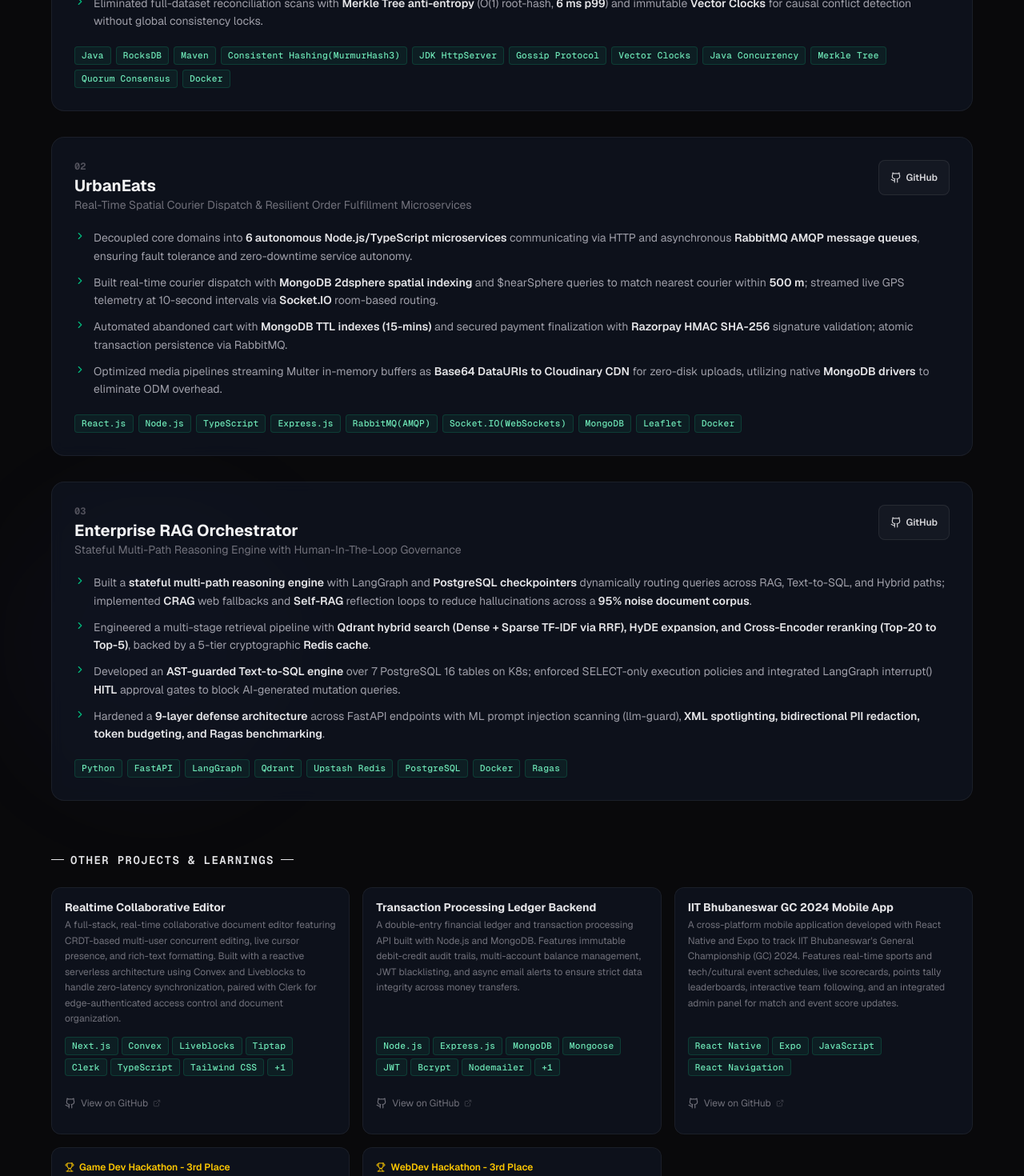
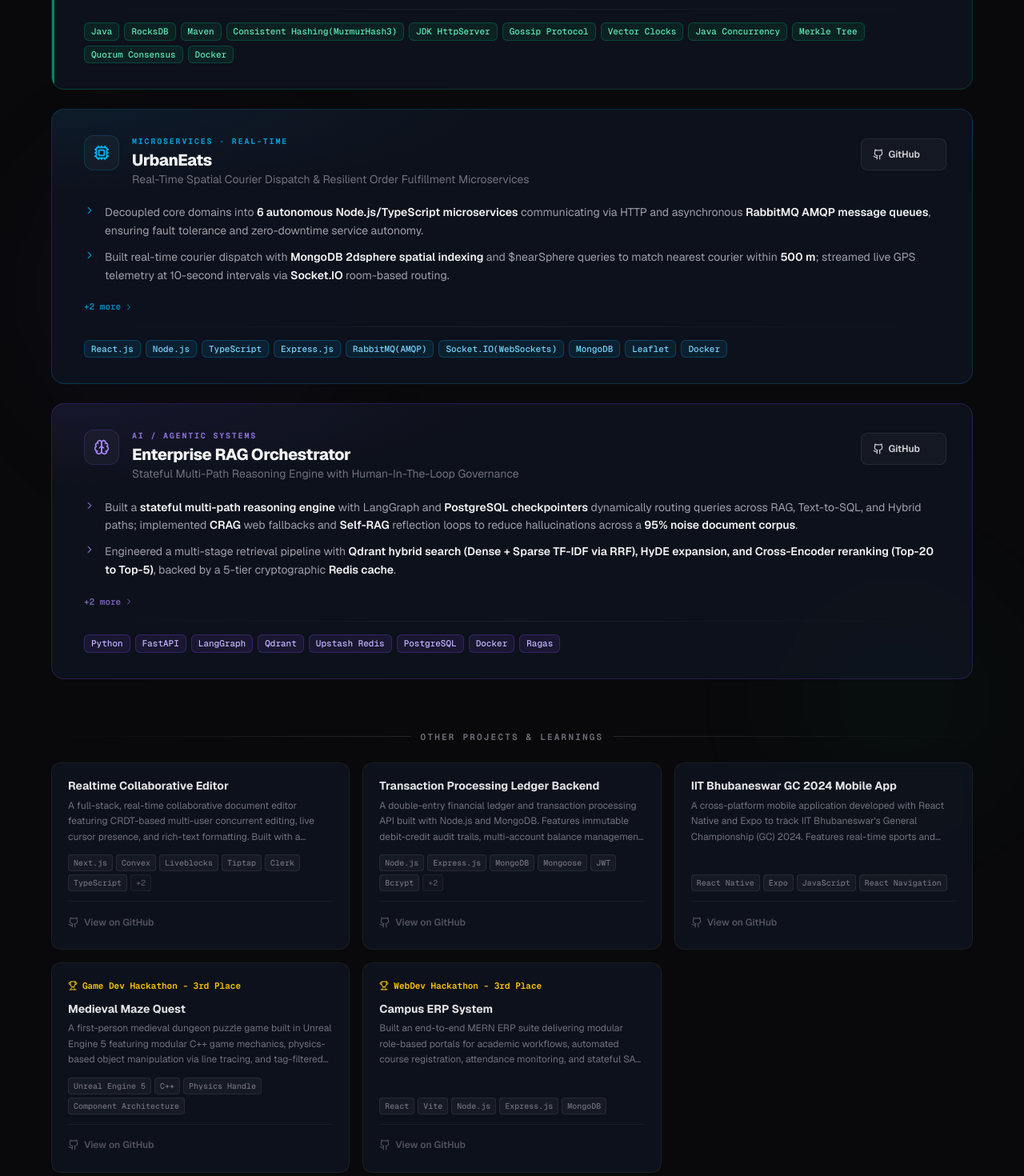
Before and after one commit to NayakSubhransu/Subhransu_Portfolio, a Next.js app: page / in a window 1280 px wide. Shown: the part 3800-5270 px from the top of the page at 80% size. Built offline with nearby package versions, Linux system fonts and the light colour scheme.

Commit message:
Updated Projects

```diff
--- a/components/sections/Projects.tsx
+++ b/components/sections/Projects.tsx
@@ -1,19 +1,27 @@
+"use client";
+
+import { useState } from "react";
 import {
   FolderGit2,
   Github,
   ExternalLink,
   ChevronRight,
   Trophy,
+  ArrowUpRight,
+  Cpu,
+  Network,
+  Brain,
 } from "lucide-react";
 import { flagshipProjects, utilityProjects } from "@/data/portfolio-data";
 
+// ─── Bold metric parser (unchanged) ──────────────────────────────────────────
 function HighlightText({ text }: { text: string }) {
   const parts = text.split(/\*\*(.*?)\*\*/g);
   return (
     <span>
       {parts.map((part, i) =>
         i % 2 === 1 ? (
-          <strong key={i} className="text-zinc-200 font-semibold">
+          <strong key={i} className="text-zinc-100 font-semibold">
             {part}
           </strong>
         ) : (
@@ -24,6 +32,274 @@
   );
 }
 
+// ─── Per-project accent config ────────────────────────────────────────────────
+const PROJECT_ACCENTS: Record<
+  string,
+  {
+    icon: React.ElementType;
+    accent: string;
+    border: string;
+    glow: string;
+    badge: string;
+    badgeText: string;
+    indexColor: string;
+    domain: string;
+  }
+> = {
+  dynamocore: {
+    icon: Network,
+    accent: "text-emerald-400",
+    border: "border-emerald-500/20",
+    glow: "rgba(16,185,129,0.07)",
+    badge: "bg-emerald-500/10 border-emerald-500/25",
+    badgeText: "text-emerald-300",
+    indexColor: "text-emerald-700",
+    domain: "Distributed Systems",
+  },
+  urbaneats: {
+    icon: Cpu,
+    accent: "text-sky-400",
+    border: "border-sky-500/20",
+    glow: "rgba(14,165,233,0.07)",
+    badge: "bg-sky-500/10 border-sky-500/25",
+    badgeText: "text-sky-300",
+    indexColor: "text-sky-700",
+    domain: "Microservices · Real-time",
+  },
+  "enterprise-rag": {
+    icon: Brain,
+    accent: "text-violet-400",
+    border: "border-violet-500/20",
+    glow: "rgba(139,92,246,0.07)",
+    badge: "bg-violet-500/10 border-violet-500/25",
+    badgeText: "text-violet-300",
+    indexColor: "text-violet-700",
+    domain: "AI / Agentic Systems",
+  },
+};
+
+const FALLBACK_ACCENT = PROJECT_ACCENTS["dynamocore"];
+
+// ─── Flagship Card ────────────────────────────────────────────────────────────
+function FlagshipCard({
+  project,
+  index,
+}: {
+  project: (typeof flagshipProjects)[0];
+  index: number;
+}) {
+  const [expanded, setExpanded] = useState(false);
+  const acc = PROJECT_ACCENTS[project.id] ?? FALLBACK_ACCENT;
+  const Icon = acc.icon;
+
+  return (
+    <article
+      className={`relative group rounded-2xl overflow-hidden border ${acc.border} bg-[--bg-card] transition-all duration-300`}
+      style={{
+        background: `radial-gradient(ellipse 80% 50% at 0% 0%, ${acc.glow}, transparent 60%), rgba(17,24,39,0.6)`,
+      }}
+      aria-label={project.name}
+    >
+      {/* Thin accent line at the left edge */}
+      <div
+        className={`absolute left-0 top-0 bottom-0 w-[3px] ${acc.accent.replace("text-", "bg-")} opacity-60 group-hover:opacity-100 transition-opacity duration-300`}
+        aria-hidden="true"
+      />
+
+      <div className="p-5 sm:p-6 lg:p-8 pl-6 sm:pl-8 lg:pl-10">
+        {/* ── Top row ── */}
+        <div className="flex flex-col sm:flex-row sm:items-start gap-4 sm:gap-6 mb-5">
+          {/* Left: icon + index + title */}
+          <div className="flex items-start gap-4 flex-1 min-w-0">
+            {/* Icon block */}
+            <div
+              className={`flex-shrink-0 flex items-center justify-center w-10 h-10 sm:w-11 sm:h-11 rounded-xl border ${acc.border} bg-white/[0.03] group-hover:bg-white/[0.06] transition-colors`}
+              aria-hidden="true"
+            >
+              <Icon className={`w-5 h-5 ${acc.accent}`} />
+            </div>
+
+            <div className="flex-1 min-w-0">
+              {/* Domain eyebrow */}
+              <p className={`text-[10px] font-mono font-bold uppercase tracking-[0.18em] ${acc.accent} mb-1 opacity-80`}>
+                {acc.domain}
+              </p>
+              <h4 className="text-lg sm:text-xl font-extrabold text-zinc-100 tracking-tight leading-tight">
+                {project.name}
+              </h4>
+              <p className="text-xs sm:text-sm text-zinc-500 mt-0.5 leading-snug">
+                {project.subheading}
+              </p>
+            </div>
+          </div>
+
+          {/* Right: action buttons */}
+          <div className="flex items-center gap-2 flex-shrink-0 sm:pt-1">
+            <a
+              href={project.repoUrl}
+              target="_blank"
+              rel="noopener noreferrer"
+              className="flex items-center gap-1.5 px-3.5 py-2 rounded-lg border border-white/[0.08] bg-white/[0.03] hover:bg-white/[0.08] active:bg-white/[0.12] text-zinc-300 hover:text-zinc-100 text-xs font-semibold transition-all duration-200 min-h-[40px] group/btn"
+              aria-label={`View ${project.name} on GitHub`}
+            >
+              <Github className="w-3.5 h-3.5" aria-hidden="true" />
+              <span>GitHub</span>
+              <ArrowUpRight className="w-3 h-3 opacity-0 group-hover/btn:opacity-60 -translate-y-0.5 translate-x-0.5 transition-all" aria-hidden="true" />
+            </a>
+            {project.paperUrl && (
+              <a
+                href={project.paperUrl}
+                target="_blank"
+                rel="noopener noreferrer"
+                className={`flex items-center gap-1.5 px-3.5 py-2 rounded-lg border ${acc.badge} ${acc.badgeText} hover:opacity-90 text-xs font-semibold transition-all duration-200 min-h-[40px]`}
+                aria-label={`View research paper for ${project.name}`}
+              >
+                <ExternalLink className="w-3.5 h-3.5" aria-hidden="true" />
+                Paper
+              </a>
+            )}
+          </div>
+        </div>
+
+        {/* ── Highlights ── */}
+        {/* Show first 2 always; expand for the rest */}
+        <ul
+          className="flex flex-col gap-2.5 mb-5"
+          aria-label={`Engineering highlights for ${project.name}`}
+          role="list"
+        >
+          {project.highlights
+            .slice(0, expanded ? project.highlights.length : 2)
+            .map((hl, hi) => (
+              <li key={hi} className="flex items-start gap-3">
+                <ChevronRight
+                  className={`w-3.5 h-3.5 ${acc.accent} flex-shrink-0 mt-0.5 opacity-70`}
+                  aria-hidden="true"
+                />
+                <span className="text-xs sm:text-sm text-zinc-400 leading-relaxed">
+                  <HighlightText text={hl} />
+                </span>
+              </li>
+            ))}
+        </ul>
+
+        {/* Expand toggle — only if there are hidden bullets */}
+        {project.highlights.length > 2 && (
+          <button
+            type="button"
+            onClick={() => setExpanded((v) => !v)}
+            className={`text-[11px] font-mono font-semibold ${acc.accent} opacity-70 hover:opacity-100 transition-opacity mb-4 flex items-center gap-1 cursor-pointer select-none`}
+            aria-expanded={expanded}
+          >
+            <span>{expanded ? "Show less" : `+${project.highlights.length - 2} more`}</span>
+            <ChevronRight
+              className={`w-3 h-3 transition-transform duration-200 ${expanded ? "rotate-90" : ""}`}
+              aria-hidden="true"
+            />
+          </button>
+        )}
+
+        {/* ── Divider ── */}
+        <div className="h-px bg-gradient-to-r from-transparent via-white/[0.06] to-transparent mb-4" aria-hidden="true" />
+
+        {/* ── Tech stack ── */}
+        <div
+          className="flex flex-wrap gap-1.5"
+          aria-label={`Tech stack for ${project.name}`}
+        >
+          {project.stack.map((tech) => (
+            <span
+              key={tech}
+              className={`inline-flex items-center px-2 py-0.5 rounded-md text-[11px] font-mono font-medium border ${acc.badge} ${acc.badgeText}`}
+            >
+              {tech}
+            </span>
+          ))}
+        </div>
+      </div>
+    </article>
+  );
+}
+
+// ─── Utility Card ─────────────────────────────────────────────────────────────
+function UtilityCard({
+  project,
+}: {
+  project: (typeof utilityProjects)[0];
+}) {
+  return (
+    <article
+      className="group relative glass-card rounded-xl p-4 sm:p-5 flex flex-col gap-3 border border-zinc-800/60 hover:border-zinc-700/80 transition-all duration-300 overflow-hidden"
+      aria-label={project.name}
+    >
+      {/* Subtle corner glow on hover */}
+      <div
+        className="absolute top-0 right-0 w-24 h-24 bg-emerald-500/[0.04] rounded-full blur-2xl opacity-0 group-hover:opacity-100 transition-opacity duration-500 pointer-events-none"
+        aria-hidden="true"
+      />
+
+      {/* Award badge — sits at top */}
+      {project.award && (
+        <div className="flex items-center gap-1.5">
+          <Trophy className="w-3 h-3 text-yellow-400 flex-shrink-0" aria-hidden="true" />
+          <span className="text-[11px] font-semibold text-yellow-400 font-mono">
+            {project.award}
+          </span>
+        </div>
+      )}
+
+      {/* Title + summary */}
+      <div className="flex-1">
+        <h4 className="text-sm font-bold text-zinc-200 mb-1.5 leading-tight group-hover:text-zinc-100 transition-colors">
+          {project.name}
+        </h4>
+        <p className="text-xs text-zinc-500 leading-relaxed line-clamp-3">
+          {project.summary}
+        </p>
+      </div>
+
+      {/* Stack chips */}
+      <div
+        className="flex flex-wrap gap-1"
+        aria-label={`Tech stack for ${project.name}`}
+      >
+        {project.stack.slice(0, 6).map((tech) => (
+          <span
+            key={tech}
+            className="px-1.5 py-0.5 rounded text-[10px] font-mono font-medium bg-white/[0.04] border border-white/[0.07] text-zinc-500"
+          >
+            {tech}
+          </span>
+        ))}
+        {project.stack.length > 6 && (
+          <span className="px-1.5 py-0.5 rounded text-[10px] font-mono font-medium bg-white/[0.02] border border-white/[0.05] text-zinc-600">
+            +{project.stack.length - 6}
+          </span>
+        )}
+      </div>
+
+      {/* Footer CTA */}
+      <a
+        href={project.repoUrl}
+        target="_blank"
+        rel="noopener noreferrer"
+        className="flex items-center justify-between pt-3 border-t border-white/[0.05] text-zinc-600 hover:text-emerald-400 transition-colors min-h-[40px] group/link"
+        aria-label={`View ${project.name} on GitHub`}
+      >
+        <span className="flex items-center gap-1.5 text-xs font-semibold">
+          <Github className="w-3.5 h-3.5" aria-hidden="true" />
+          View on GitHub
+        </span>
+        <ArrowUpRight
+          className="w-3.5 h-3.5 opacity-0 group-hover/link:opacity-100 -translate-y-0.5 translate-x-0.5 group-hover/link:translate-y-0 group-hover/link:translate-x-0 transition-all duration-200"
+          aria-hidden="true"
+        />
+      </a>
+    </article>
+  );
+}
+
+// ─── Section ─────────────────────────────────────────────────────────────────
 export default function Projects() {
   return (
     <section
@@ -31,12 +307,14 @@
       className="py-16 sm:py-20 lg:py-28 px-4 sm:px-6 lg:px-8 relative"
       aria-label="Projects Showcase"
     >
+      {/* Ambient background blobs */}
       <div className="absolute inset-0 pointer-events-none overflow-hidden" aria-hidden="true">
-        <div className="absolute top-1/2 left-0 w-96 h-96 bg-indigo-500/[0.03] rounded-full blur-3xl" />
+        <div className="absolute top-1/3 left-0 w-[480px] h-[480px] bg-indigo-500/[0.025] rounded-full blur-3xl" />
+        <div className="absolute bottom-1/4 right-0 w-[320px] h-[320px] bg-emerald-500/[0.025] rounded-full blur-3xl" />
       </div>
 
       <div className="relative max-w-6xl mx-auto">
-        {/* Section Header */}
+        {/* ── Section Header ── */}
         <header className="mb-10 sm:mb-14">
           <p className="section-eyebrow mb-3">
             <FolderGit2 className="w-3 h-3" aria-hidden="true" />
@@ -46,163 +324,42 @@
             Projects Showcase
           </h2>
           <p className="mt-2 text-zinc-500 max-w-xl text-sm sm:text-base">
-            Production-grade systems and tools - built with real architectural
-            trade-offs.
+            Production-grade systems and tools — built with real architectural
+            trade-offs in distributed computing, real-time systems, and AI engineering.
           </p>
         </header>
 
         {/* ── Part 1: Flagship Projects ── */}
         <div className="mb-12 sm:mb-16">
-          <h3 className="text-sm font-mono font-semibold uppercase tracking-widest text-white-200 mb-5 sm:mb-6 flex items-center gap-2">
-            <span className="w-4 h-px bg-white-200" aria-hidden="true" />
-            The Flagship Implementations
-            <span className="w-4 h-px bg-white-200" aria-hidden="true" />
-          </h3>
+          {/* Sub-header */}
+          <div className="flex items-center gap-3 mb-6 sm:mb-8">
+            <span className="h-px flex-1 bg-gradient-to-r from-transparent to-zinc-800" aria-hidden="true" />
+            <span className="text-[11px] font-mono font-semibold uppercase tracking-[0.2em] text-zinc-500 whitespace-nowrap">
+              Flagship Implementations
+            </span>
+            <span className="h-px flex-1 bg-gradient-to-l from-transparent to-zinc-800" aria-hidden="true" />
+          </div>
 
-          <div className="flex flex-col gap-6 sm:gap-8">
+          <div className="flex flex-col gap-5 sm:gap-6">
             {flagshipProjects.map((project, index) => (
-              <article
-                key={project.id}
-                className="glass-card rounded-2xl overflow-hidden"
-                aria-label={project.name}
-              >
-                <div className="p-4 sm:p-5 lg:p-7">
-                  {/* Header Row - stack on mobile */}
-                  <div className="flex flex-col sm:flex-row sm:items-start justify-between gap-4 mb-4 sm:mb-5">
-                    <div className="min-w-0">
-                      <span
-                        className="font-mono text-xs font-bold text-zinc-600 mb-1 block"
-                        aria-hidden="true"
-                      >
-                        {String(index + 1).padStart(2, "0")}
-                      </span>
-                      <h4 className="text-base sm:text-lg lg:text-xl font-bold text-zinc-100 leading-tight">
-                        {project.name}
-                      </h4>
-                      <p className="text-sm text-zinc-500 mt-0.5 leading-snug">
-                        {project.subheading}
-                      </p>
-                    </div>
-
-                    {/* Action buttons - full width on mobile, auto on larger */}
-                    <div className="flex items-center gap-2 flex-shrink-0 sm:flex-row">
-                      <a
-                        href={project.repoUrl}
-                        target="_blank"
-                        rel="noopener noreferrer"
-                        className="flex-1 sm:flex-none flex items-center justify-center gap-1.5 px-3.5 py-2.5 rounded-lg border border-white/[0.08] bg-white/[0.03] hover:bg-white/[0.07] active:bg-white/[0.1] text-zinc-300 hover:text-zinc-100 text-xs font-semibold transition-all duration-200 min-h-[44px]"
-                        aria-label={`View ${project.name} on GitHub`}
-                      >
-                        <Github className="w-3.5 h-3.5" aria-hidden="true" />
-                        GitHub
-                      </a>
-                      {project.paperUrl && (
-                        <a
-                          href={project.paperUrl}
-                          target="_blank"
-                          rel="noopener noreferrer"
-                          className="flex-1 sm:flex-none flex items-center justify-center gap-1.5 px-3.5 py-2.5 rounded-lg border border-indigo-500/20 bg-indigo-500/8 hover:bg-indigo-500/15 text-indigo-300 hover:text-indigo-200 text-xs font-semibold transition-all duration-200 min-h-[44px]"
-                          aria-label={`View research paper for ${project.name}`}
-                        >
-                          <ExternalLink className="w-3.5 h-3.5" aria-hidden="true" />
-                          Paper
-                        </a>
-                      )}
-                    </div>
-                  </div>
-
-                  {/* Engineering Highlights */}
-                  <ul
-                    className="flex flex-col gap-2.5 mb-4 sm:mb-5"
-                    aria-label={`Engineering highlights for ${project.name}`}
-                    role="list"
-                  >
-                    {project.highlights.map((hl, hi) => (
-                      <li key={hi} className="flex items-start gap-2.5">
-                        <ChevronRight
-                          className="w-3.5 h-3.5 text-emerald-500 flex-shrink-0 mt-0.5"
-                          aria-hidden="true"
-                        />
-                        <span className="text-xs sm:text-sm text-zinc-400 leading-relaxed">
-                          <HighlightText text={hl} />
-                        </span>
-                      </li>
-                    ))}
-                  </ul>
-
-                  {/* Tech Stack */}
-                  <div className="flex flex-wrap gap-1.5" aria-label={`Tech stack for ${project.name}`}>
-                    {project.stack.map((tech) => (
-                      <span key={tech} className="tech-tag">
-                        {tech}
-                      </span>
-                    ))}
-                  </div>
-                </div>
-              </article>
+              <FlagshipCard key={project.id} project={project} index={index} />
             ))}
           </div>
         </div>
 
         {/* ── Part 2: Utility Projects ── */}
         <div>
-          <h3 className="text-sm font-mono font-semibold uppercase tracking-widest text-zinc-200 mb-5 sm:mb-6 flex items-center gap-2">
-            <span className="w-4 h-px bg-zinc-200" aria-hidden="true" />
-            Other Projects & Learnings
-            <span className="w-4 h-px bg-zinc-200" aria-hidden="true" />
-          </h3>
+          <div className="flex items-center gap-3 mb-5 sm:mb-6">
+            <span className="h-px flex-1 bg-gradient-to-r from-transparent to-zinc-800" aria-hidden="true" />
+            <span className="text-[11px] font-mono font-semibold uppercase tracking-[0.2em] text-zinc-500 whitespace-nowrap">
+              Other Projects & Learnings
+            </span>
+            <span className="h-px flex-1 bg-gradient-to-l from-transparent to-zinc-800" aria-hidden="true" />
+          </div>
 
-          {/* 1 col on mobile, 2 on sm, 3 on lg */}
           <div className="grid grid-cols-1 sm:grid-cols-2 lg:grid-cols-3 gap-4">
             {utilityProjects.map((project) => (
-              <article
-                key={project.id}
-                className="glass-card rounded-xl p-4 flex flex-col gap-3"
-                aria-label={project.name}
-              >
-                {project.award && (
-                  <div className="flex items-center gap-1.5">
-                    <Trophy className="w-3 h-3 text-yellow-400" aria-hidden="true" />
-                    <span className="text-xs font-semibold text-yellow-400">
-                      {project.award}
-                    </span>
-                  </div>
-                )}
-
-                <div className="flex-1">
-                  <h4 className="text-sm font-bold text-zinc-200 mb-1 leading-tight">
-                    {project.name}
-                  </h4>
-                  <p className="text-xs text-zinc-500 leading-relaxed">
-                    {project.summary}
-                  </p>
-                </div>
-
-                <div className="flex flex-wrap gap-1" aria-label={`Tech stack for ${project.name}`}>
-                  {project.stack.slice(0, 7).map((tech) => (
-                    <span key={tech} className="tech-tag">
-                      {tech}
-                    </span>
-                  ))}
-                  {project.stack.length > 7 && (
-                    <span className="tech-tag text-zinc-600">
-                      +{Math.max(0, project.stack.length - 7)}
-                    </span>
-                  )}
-                </div>
-
-                <a
-                  href={project.repoUrl}
-                  target="_blank"
-                  rel="noopener noreferrer"
-                  className="flex items-center gap-1.5 text-xs text-zinc-500 hover:text-zinc-300 transition-colors min-h-[44px] mt-auto"
-                  aria-label={`View ${project.name} on GitHub`}
-                >
-                  <Github className="w-3.5 h-3.5" aria-hidden="true" />
-                  View on GitHub
-                  <ExternalLink className="w-2.5 h-2.5 opacity-50" aria-hidden="true" />
-                </a>
-              </article>
+              <UtilityCard key={project.id} project={project} />
             ))}
           </div>
         </div>
```
